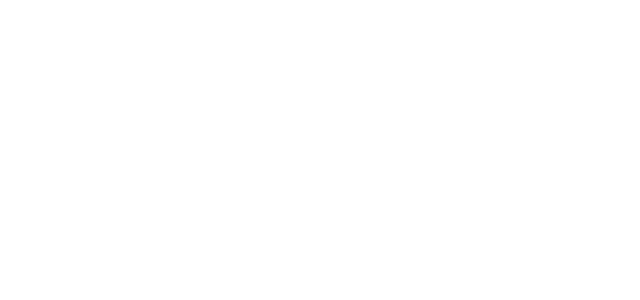
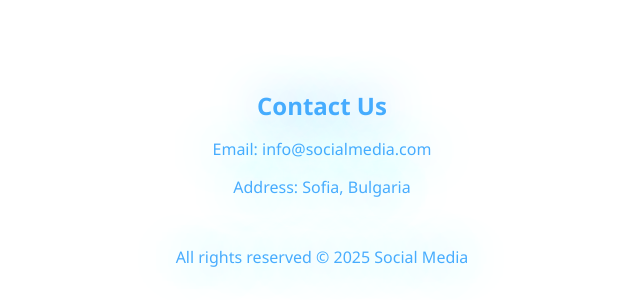
Before and after one commit to ELionEli/Social-media, a React (Vite) app: page / in a window 1280 px wide. Shown: the part 1016-1316 px from the top of the page, without its empty margins (318-958 px from the left). Before the commit the page ends 800 px from the top, so only its background shows below. Built offline with nearby package versions, Linux system fonts and the light colour scheme.

Commit message:
Added Footer

```diff
--- a/src/App.tsx
+++ b/src/App.tsx
@@ -3,6 +3,7 @@
 import { HomePage } from "./pages/HomePage";
 import { AuthenticationPage } from "./pages/AuthenticationPage";
 import { NotFoundPage } from "./pages/page-not-found/NotFoundPage";
+import { Footer } from "./components/footer/Footer";
 
 function App() {
   return (
@@ -22,7 +23,7 @@
           <Route path="*" element={<NotFoundPage />} />
         </Routes>
       </main>
-      <footer></footer>
+      <Footer />
     </Router>
   );
 }
--- /dev/null
+++ b/src/components/footer/Footer.css
@@ -0,0 +1,32 @@
+.footer-content {
+    display: flex;
+    flex-direction: column;
+    align-items: center;
+    margin: 0 auto;
+    padding: 2rem 0;
+}
+.footer-section {
+    flex: 1;
+    padding: 0 2rem;
+    text-align: center;
+}
+.footer-section h3 {
+    color: #47acfe;
+    font-size: 1.5rem;
+    margin-bottom: 1rem;
+    text-shadow: 0 0 3rem #47acfe;
+}
+.footer-section p {
+    color: #47acfe;
+    text-shadow: 0 0 3rem #47acfe;
+}
+.right-section {
+    margin-top: 2rem;
+    text-align: center;
+    width: 100%;
+}
+.right-section p {
+    color: #47acfe;
+    text-shadow: 0 0 3rem #47acfe;
+    margin: 0;
+}
--- /dev/null
+++ b/src/components/footer/Footer.tsx
@@ -0,0 +1,16 @@
+import "./Footer.css"
+
+export const Footer = () => {
+    return(
+        <div className="footer-content">
+            <div className="footer-section">
+                <h3>Contact Us</h3>
+                <p>Email: info@socialmedia.com</p>
+                <p>Address: Sofia, Bulgaria</p>
+           </div>
+           <div className = "right-section">
+                <p>All rights reserved &copy; 2025 Social Media</p>
+            </div>
+        </div>
+    );
+};
```
